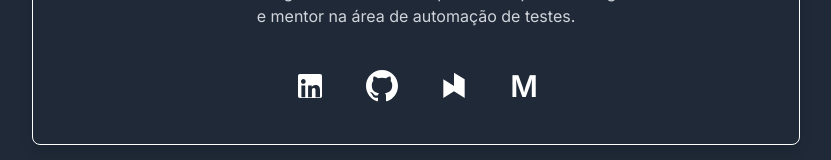
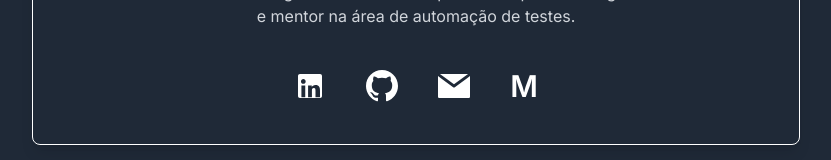
Before and after one commit to brunomachadors/playground, a Next.js app: page /about in a window 1280 px wide. Shown: the part 261-421 px from the top of the page, without its empty margins (224-1055 px from the left). Built offline with nearby package versions, Linux system fonts and the light colour scheme.

Commit message:
Update email icon

```diff
--- a/next.config.mjs
+++ b/next.config.mjs
@@ -1,7 +1,7 @@
 /** @type {import('next').NextConfig} */
 const nextConfig = {
   images: {
-    domains: ['res.cloudinary.com', 'img.icons8.com'],
+    domains: ['res.cloudinary.com'],
   },
 };
 
--- a/src/app/about/page.tsx
+++ b/src/app/about/page.tsx
@@ -52,9 +52,10 @@ const About = () => {
               className="w-8 h-8 text-white"
               xmlns="http://www.w3.org/2000/svg"
               fill="currentColor"
-              viewBox="0 0 24 24"
+              viewBox="0 0 330.001 330.001"
             >
-              <path d="M12 12l-8-5v14l8-5 8 5V7l-8-5z" />
+              <path d="M173.871,177.097c-2.641,1.936-5.756,2.903-8.87,2.903c-3.116,0-6.23-0.967-8.871-2.903L30,84.602 L0.001,62.603L0,275.001c0.001,8.284,6.716,15,15,15L315.001,290c8.285,0,15-6.716,15-14.999V62.602l-30.001,22L173.871,177.097z"></path>
+              <polygon points="165.001,146.4 310.087,40.001 19.911,40 "></polygon>
             </svg>
           </a>
           <a
```
